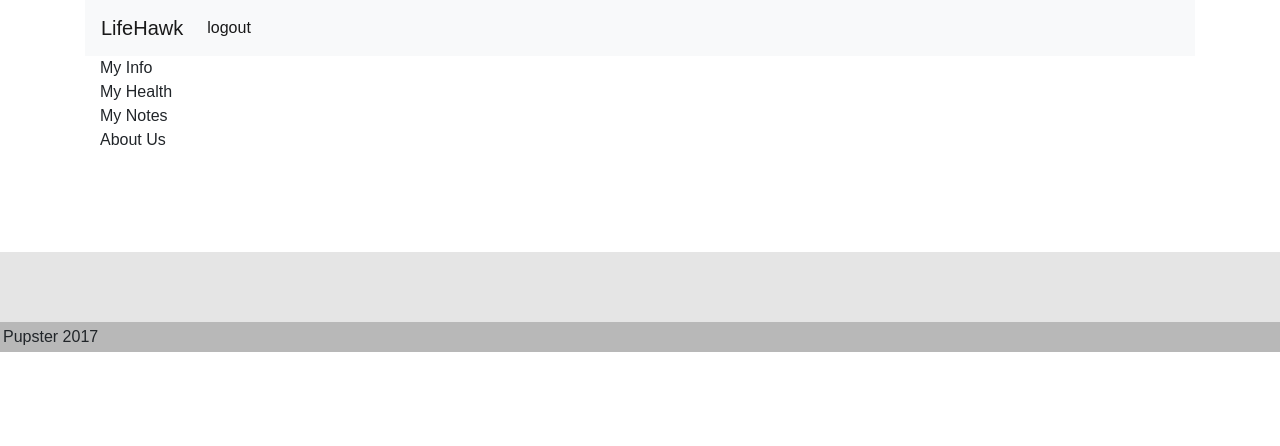
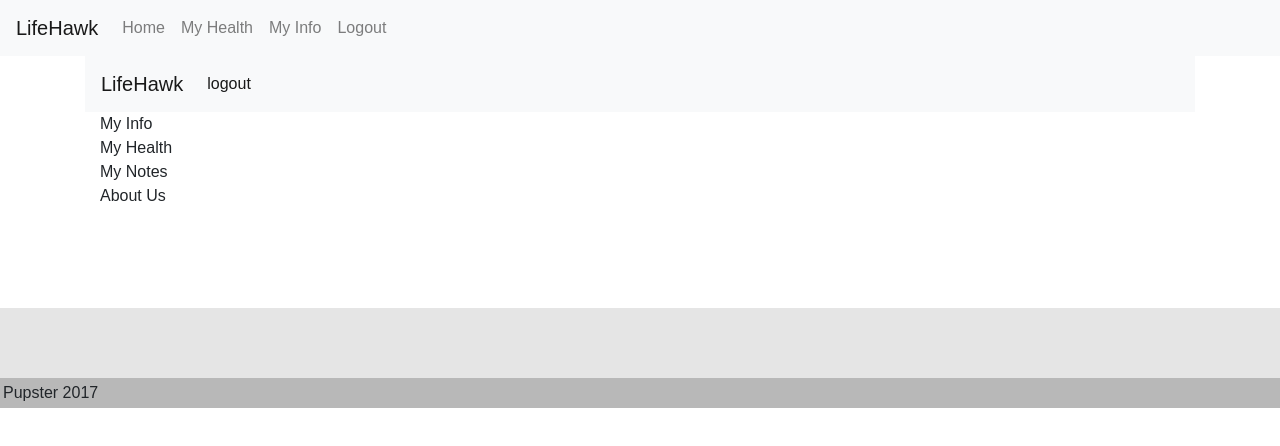
Before and after one commit to jfleck91/Life_Hawk, a React (Create React App) app in the folder client/: page /Home in a window 1280 px wide. Shown: the top 446 px of the page. Built offline with nearby package versions, Linux system fonts and the light colour scheme.

Commit message:
navbar/page links work

```diff
--- a/client/src/App.js
+++ b/client/src/App.js
@@ -4,6 +4,7 @@ import Login from "./pages/Login";
 import Home from "./pages/Home";
 import Health from "./pages/Health";
 import Info from "./pages/Info/Info";
+import Navbar from "./components/Navbar";
 import Footer from "./components/Footer";
 import Wrapper from "./components/Wrapper";
 
@@ -12,6 +13,7 @@ const App = () => (
 
   <Router>
     <div>
+      <Navbar />
       <Wrapper>
         <Route exact path="/" component={Login} />
         <Route exact path="/Login" component={Login} />
--- /dev/null
+++ b/client/src/components/Navbar/Navbar.css
@@ -0,0 +1,3 @@
+nav.navbar.navbar-default {
+  margin-bottom: 0;
+}
--- /dev/null
+++ b/client/src/components/Navbar/Navbar.js
@@ -0,0 +1,65 @@
+import React from "react";
+import { Link } from "react-router-dom";
+import "./Navbar.css";
+
+// Depending on the current path, this component sets the "active" class on the appropriate navigation link item
+const Navbar = props => (
+  <nav className="navbar navbar-expand-lg navbar-light bg-light">
+    <div className="navbar-brand">
+      LifeHawk
+    </div>
+    <div>
+      <ul className="navbar-nav">
+        <li
+          className={
+            window.location.pathname === "/home"
+              ? "nav-item active"
+              : "nav-item"
+          }
+        >
+          <Link to="/home" className="nav-link">
+            Home
+          </Link>
+        </li>
+        <li
+          className={
+            window.location.pathname === "/health"
+              ? "nav-item active"
+              : "nav-item"
+          }
+        >
+          <Link to="/health" className="nav-link">
+            My Health
+          </Link>
+        </li>
+
+        <li
+          className={
+            window.location.pathname === "/info"
+              ? "nav-item active"
+              : "nav-item"
+          }
+        >
+          <Link to="/info" className="nav-link">
+            My Info
+          </Link>
+        </li>
+
+        <li
+          className={
+            window.location.pathname === "/" ||
+            window.location.pathname === "/login"
+              ? "nav-item active"
+              : "nav-item"
+          }
+        >
+          <Link to="/" className="nav-link">
+            Logout
+          </Link>
+        </li>
+      </ul>
+    </div>
+  </nav>
+);
+
+export default Navbar;
--- /dev/null
+++ b/client/src/components/Navbar/index.js
@@ -0,0 +1 @@
+export { default } from "./Navbar";
```
